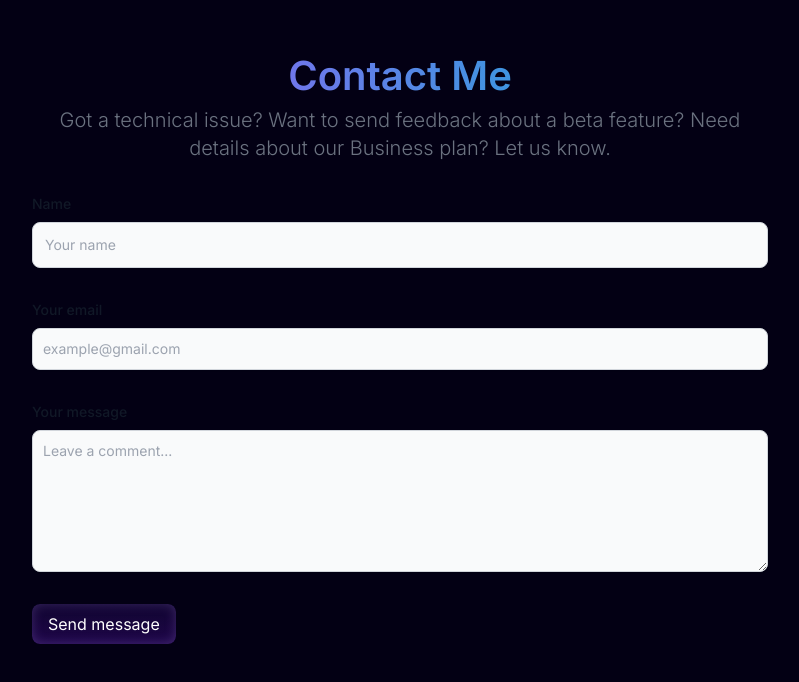
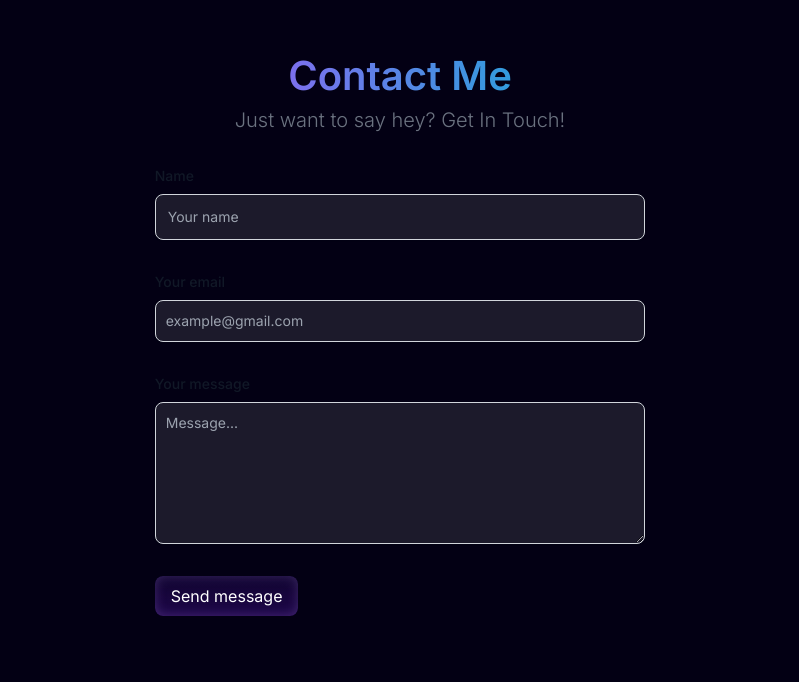
Before and after one commit to Shivam-Samant/Portfolio, a Next.js app: page / in a window 1280 px wide. Shown: the part 4311-4993 px from the top of the page, without its empty margins (240-1039 px from the left). Built offline with nearby package versions, Linux system fonts and the light colour scheme; a web font is replaced by a local one.

Commit message:
feat(ui): glassmorphim added on input fields

```diff
--- a/components/main/contact.tsx
+++ b/components/main/contact.tsx
@@ -26,20 +26,20 @@ export const ContactMe = () => {
             <h1 className="text-[40px] font-semibold text-transparent bg-clip-text bg-gradient-to-r from-purple-500 to-cyan-500 text-center">
                 Contact Me
             </h1>
-            <p className="mb-8 font-light text-center text-gray-500 dark:text-gray-400 sm:text-xl">Got a technical issue? Want to send feedback about a beta feature? Need details about our Business plan? Let us know.</p>
+            <p className="mb-8 font-light text-center text-gray-500 dark:text-gray-400 sm:text-xl md:mx-20">Just want to say hey? Get In Touch!</p>
 
             <form onSubmit={sendEmail} className="contact-form space-y-8">
                 <div>
                     <label htmlFor="user_name" className="block mb-2 text-sm font-medium text-gray-900 dark:text-gray-300">Name</label>
-                    <input ref={nameRef} type="text" name="user_name" className="block p-3 w-full text-sm text-gray-900 bg-gray-50 rounded-lg border border-gray-300 shadow-sm focus:ring-primary-500 focus:border-primary-500 dark:bg-gray-700 dark:border-gray-600 dark:placeholder-gray-400 dark:text-white dark:focus:ring-primary-500 dark:focus:border-primary-500 dark:shadow-sm-light" placeholder="Your name" required />
+                    <input style={{ background: "hsla(0, 0%, 100%, .1)" }} ref={nameRef} type="text" name="user_name" className="block p-3 w-full text-sm text-gray-900 rounded-lg border border-gray-300 shadow-sm focus:ring-primary-500 focus:border-primary-500" placeholder="Your name" required />
                 </div>
                 <div>
                     <label htmlFor="user_email" className="block mb-2 text-sm font-medium text-gray-900 dark:text-gray-300">Your email</label>
-                    <input ref={emailRef} type="email" name="user_email" className="shadow-sm bg-gray-50 border border-gray-300 text-gray-900 text-sm rounded-lg focus:ring-primary-500 focus:border-primary-500 block w-full p-2.5 dark:bg-gray-700 dark:border-gray-600 dark:placeholder-gray-400 dark:text-white dark:focus:ring-primary-500 dark:focus:border-primary-500 dark:shadow-sm-light" placeholder="example@gmail.com" required />
+                    <input style={{ background: "hsla(0, 0%, 100%, .1)" }} ref={emailRef} type="email" name="user_email" className="shadow-sm border border-gray-300 text-gray-900 text-sm rounded-lg focus:ring-primary-500 focus:border-primary-500 block w-full p-2.5" placeholder="example@gmail.com" required />
                 </div>
                 <div className="sm:col-span-2">
                     <label htmlFor="message" className="block mb-2 text-sm font-medium text-gray-900 dark:text-gray-400">Your message</label>
-                    <textarea ref={messageRef} name="message" rows={6} className="block p-2.5 w-full text-sm text-gray-900 bg-gray-50 rounded-lg shadow-sm border border-gray-300 focus:ring-primary-500 focus:border-primary-500 dark:bg-gray-700 dark:border-gray-600 dark:placeholder-gray-400 dark:text-white dark:focus:ring-primary-500 dark:focus:border-primary-500" placeholder="Leave a comment..."></textarea>
+                    <textarea style={{ background: "hsla(0, 0%, 100%, .1)" }} ref={messageRef} name="message" rows={6} className="block p-2.5 w-full text-sm text-gray-900 rounded-lg shadow-sm border border-gray-300 focus:ring-primary-500 focus:border-primary-500" placeholder="Message..."></textarea>
                 </div>
                 <button type="submit" className="px-4 py-2 button-primary text-center text-white cursor-pointer rounded-lg max-w-[200px]">Send message</button>
             </form>
```
